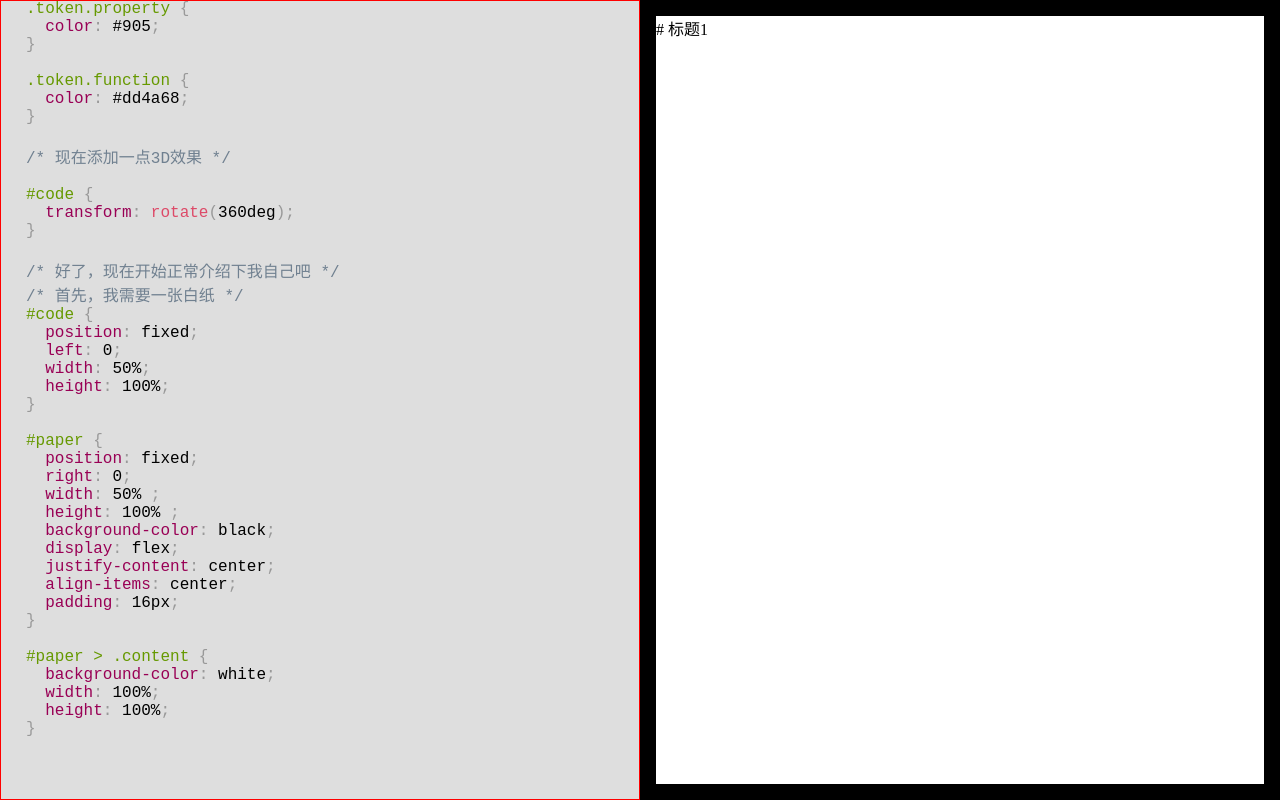
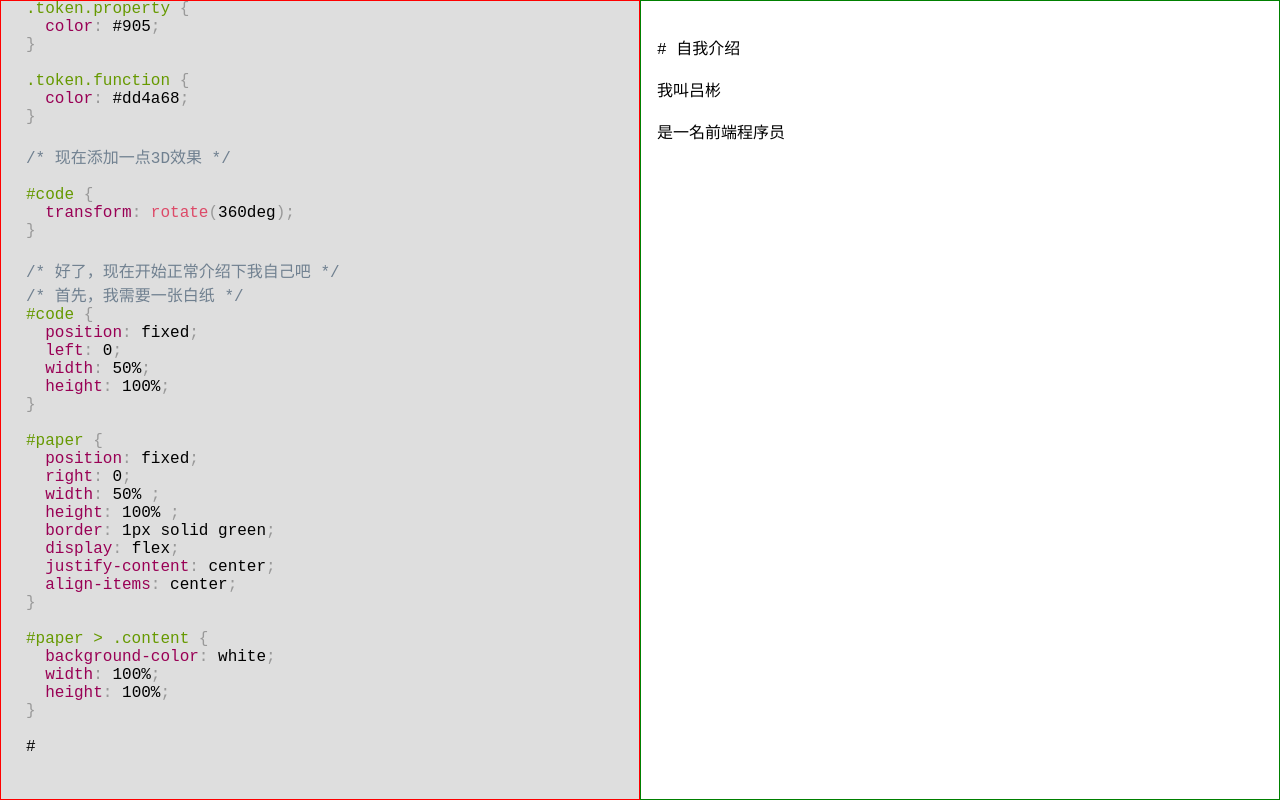
Before and after one commit to lvbin8023/animation-demo, a plain HTML site: page animation-resume/index.html in a window 1280 px wide. Drawn offline with nearby package versions, Linux system fonts and the light colour scheme.

Commit message:
animation-resume更新

```diff
--- a/animation-resume/css/default.css
+++ b/animation-resume/css/default.css
@@ -20,3 +20,7 @@
   height: 100vh;
   overflow: hidden;
 }
+
+#paper>pre {
+  padding: 16px;
+}
--- a/animation-resume/js/main.js
+++ b/animation-resume/js/main.js
@@ -86,11 +86,10 @@ html {
   right: 0;
   width: 50% ;
   height: 100% ;
-  background-color: black;
+  border: 1px solid green;
   display: flex;
   justify-content: center;
   align-items: center;
-  padding: 16px;
 }
 
 #paper > .content {
@@ -101,16 +100,21 @@ html {
 `;
 
 var result2 = `
+#
   `;
 
 var md = `
-# 标题1
+# 自我介绍
+
+我叫吕彬
+
+是一名前端程序员
 `;
 
 function creatPaper(fn) {
   var paper = document.createElement('div');
   paper.id = 'paper';
-  var content = document.createElement('div');
+  var content = document.createElement('pre');
   content.className = 'content';
   paper.appendChild(content);
   document.body.appendChild(paper);
```
